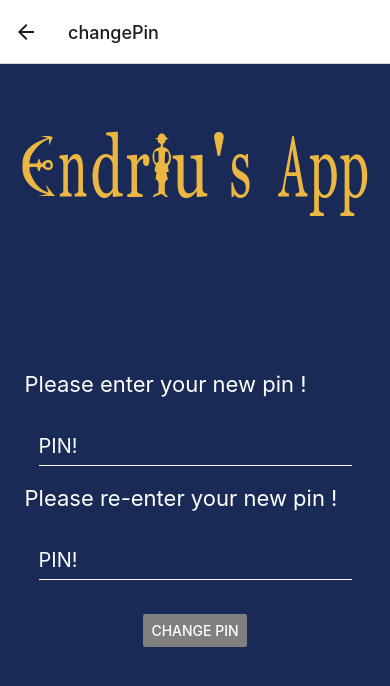
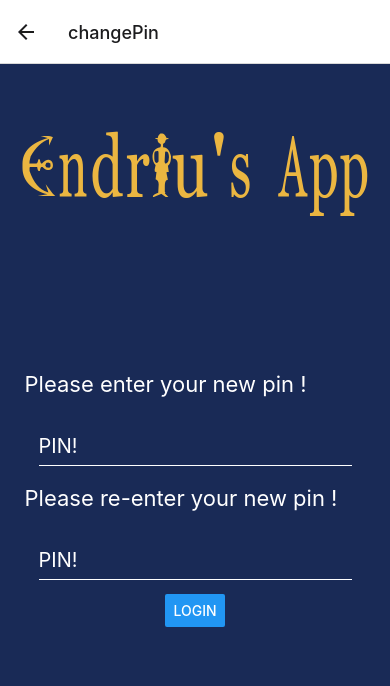
Before and after one commit to endriuabazi/AtmMachine, a React Native app: screen /changePin in a window 390 px wide. Shown: the top 686 px of the page. Built offline with nearby package versions, Linux system fonts and the light colour scheme.

Commit message:
transaction done!

```diff
--- a/App.js
+++ b/App.js
@@ -19,7 +19,7 @@ const Stack = createStackNavigator();
 export default function App() {
   return (
     <NavigationContainer>
-      <Stack.Navigator initialRouteName="language">
+      <Stack.Navigator initialRouteName="login">
         <Stack.Screen name="login" component={login} />
         <Stack.Screen name="profile" component={profile} />
         <Stack.Screen name="withdraw" component={withdraw} />
--- a/components/actions.js
+++ b/components/actions.js
@@ -128,7 +128,7 @@ const actions = ({ navigation }) => {
             Transactions History
           </Text>
         </TouchableOpacity>
-        <TouchableOpacity
+        {/* <TouchableOpacity
           nextFocusForward={1}
           style={styles.list}
           onPress={() => {
@@ -147,7 +147,7 @@ const actions = ({ navigation }) => {
           }}
         >
           <Text style={{ color: "white", fontSize: 18 }}>Send</Text>
-        </TouchableOpacity>
+        </TouchableOpacity> */}
       </SafeAreaView>
     </SafeAreaView>
   );
--- a/components/changePin.js
+++ b/components/changePin.js
@@ -3,7 +3,6 @@ import React, { useEffect, useState } from "react";
 import {
   StyleSheet,
   Text,
-  View,
   Button,
   TextInput,
   SafeAreaView,
@@ -13,11 +12,12 @@ import { useRoute } from "@react-navigation/native";
 
 const changePin = ({ navigation }) => {
   const [pinValue, setPin] = useState(null);
-  const [rePinValue, resetPin] = useState(null);
+  const [pinValue2, resetPin] = useState(null);
   const route = useRoute();
+
   const handlerequest = () => {
     return fetch(
-      `https://localhost:7027/api/client/changePin?id=${route.params.id2}&pin1=${pinValue}&pin2=${rePinValue}`,
+      `https://localhost:7027/api/client/changePin?username=${route.params.id2}&pin1=${pinValue}&pin2=${pinValue2}`,
       {
         method: "PUT",
         headers: {
@@ -30,7 +30,7 @@ const changePin = ({ navigation }) => {
         if (response.status === 200) {
           console.log(response);
           console.log(response.json());
-
+          alert("Pin Changed Successfully");
           navigation.navigate("login");
         } else {
           console.log(response);
@@ -46,14 +46,13 @@ const changePin = ({ navigation }) => {
   return (
     <SafeAreaView style={styles.pinContainer}>
       <Image style={{ top: -150 }} source={require("../assets/emblem.png")} />
-
       <SafeAreaView>
         <Text style={styles.text1}>Please enter your new pin !</Text>
         <TextInput
           style={styles.pininput}
           placeholder="PIN!"
           onChangeText={(value) => setPin(value)}
-          defaultValue={Number}
+          // defaultValue={Number}
           secureTextEntry={true}
           password={true}
           keyboardType="numeric"
@@ -65,24 +64,14 @@ const changePin = ({ navigation }) => {
           style={styles.pininput}
           placeholder="PIN!"
           onChangeText={(value) => resetPin(value)}
-          defaultValue={Number}
+          // defaultValue={Number}
           secureTextEntry={true}
           password={true}
           keyboardType="numeric"
           maxLength={4}
         />
       </SafeAreaView>
-
-      <SafeAreaView style={styles.hapsira}>
-        <Button
-          touchSoundDisabled
-          color="grey"
-          title="Change Pin"
-          onPress={() => {
-            <Button title="Login" onPress={handlerequest} />;
-          }}
-        />
-      </SafeAreaView>
+      <Button title="Login" onPress={handlerequest} />
       <StatusBar style="auto" />
     </SafeAreaView>
   );
--- a/components/editProfile.js
+++ b/components/editProfile.js
@@ -19,7 +19,7 @@ const editProfile = ({ navigation }) => {
   const [email, setEmail] = useState(null);
   const handlerequest = () => {
     return fetch(
-      `https://localhost:7027/api/client/editProfile?id=${route.params.id}&username=${usernameValue}&address=${address}&phone=${phone}&email=${email}`,
+      `https://localhost:7027/api/client/editProfile?username=${route.params.id3}&newusername=${usernameValue}&address=${address}&phone=${phone}&email=${email}`,
       {
         method: "PUT",
         headers: {
--- a/components/profile.js
+++ b/components/profile.js
@@ -14,6 +14,8 @@ const profile = ({ navigation }) => {
   const [loading, setLoading] = useState(true);
   const route = useRoute();
   const [accID, setAccID] = useState([]);
+  const [clientID, setClientID] = useState([]);
+  var us = route.params.usernameValue;
   useEffect(() => {
     fetch(
       `https://localhost:7027/api/client/GetAccountsFromClients?username=${route.params.usernameValue}`
@@ -21,6 +23,7 @@ const profile = ({ navigation }) => {
       .then((response) => response.json())
       .then((json) => {
         setAccID(json.account_id);
+        setClientID(json.client_id);
         setData(json);
       })
       .catch((error) => console.log(error))
@@ -68,7 +71,9 @@ const profile = ({ navigation }) => {
           color="grey"
           title="Edit Profile"
           onPress={() => {
-            navigation.navigate("editProfile", { ifd: accID });
+            navigation.navigate("editProfile", {
+              id3: us,
+            });
           }}
         />
 
@@ -78,7 +83,9 @@ const profile = ({ navigation }) => {
             color="grey"
             title="Change Pin"
             onPress={() => {
-              navigation.navigate("changePin", { id2: accID });
+              navigation.navigate("changePin", {
+                id2: us,
+              });
             }}
           />
         </SafeAreaView>
--- a/components/transaction.js
+++ b/components/transaction.js
@@ -48,8 +48,7 @@ const transaction = () => {
               }}
             >
               <Text style={{ color: "white", fontSize: 18 }}>
-                {account.transaction_type} ,Time: {account.transaction_date} ,
-                Amount: {account.amount}
+                {account.transaction_type} , Amount: {account.amount}
               </Text>
             </TouchableOpacity>
           ))
```
